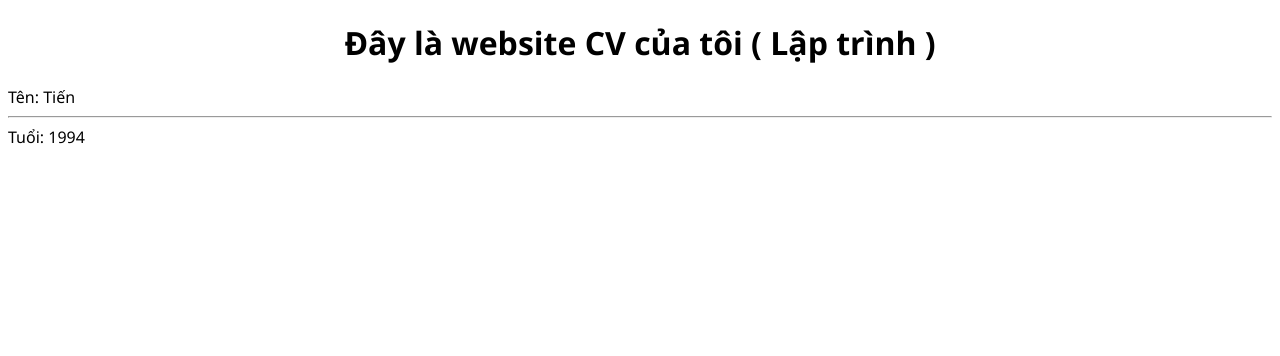
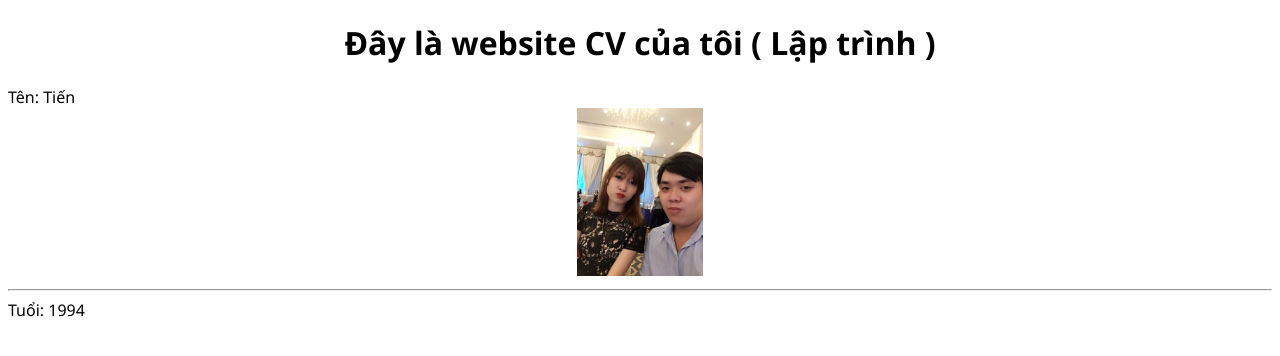
Before and after one commit to hetkinboy/hetkinboy.github.io, a plain HTML site: page index.html in a window 1280 px wide. Drawn offline with Linux system fonts and the light colour scheme.

Commit message:
themhinh nè

```diff
--- a/1.css
+++ b/1.css
@@ -6,3 +6,10 @@ h1
 {
 	text-align: center;
 }
+.hinhdaidien {
+    text-align: center;
+}
+
+.hinhdaidien img {
+    width: 10%;
+}
--- a/index.html
+++ b/index.html
@@ -10,6 +10,9 @@
 	<h1>Đây là website CV của tôi ( Lập trình )</h1>
 	<div class="thongtin">
 		<div class="ten">Tên: Tiến</div>
+		<div class="hinhdaidien">
+			<img src="images/daidien.jpg" alt="">
+		</div>
 		<hr>
 		<div class="tuoi">Tuổi: 1994</div>
 	</div>
```
Also changed, not shown: images/daidien.jpg (added).
